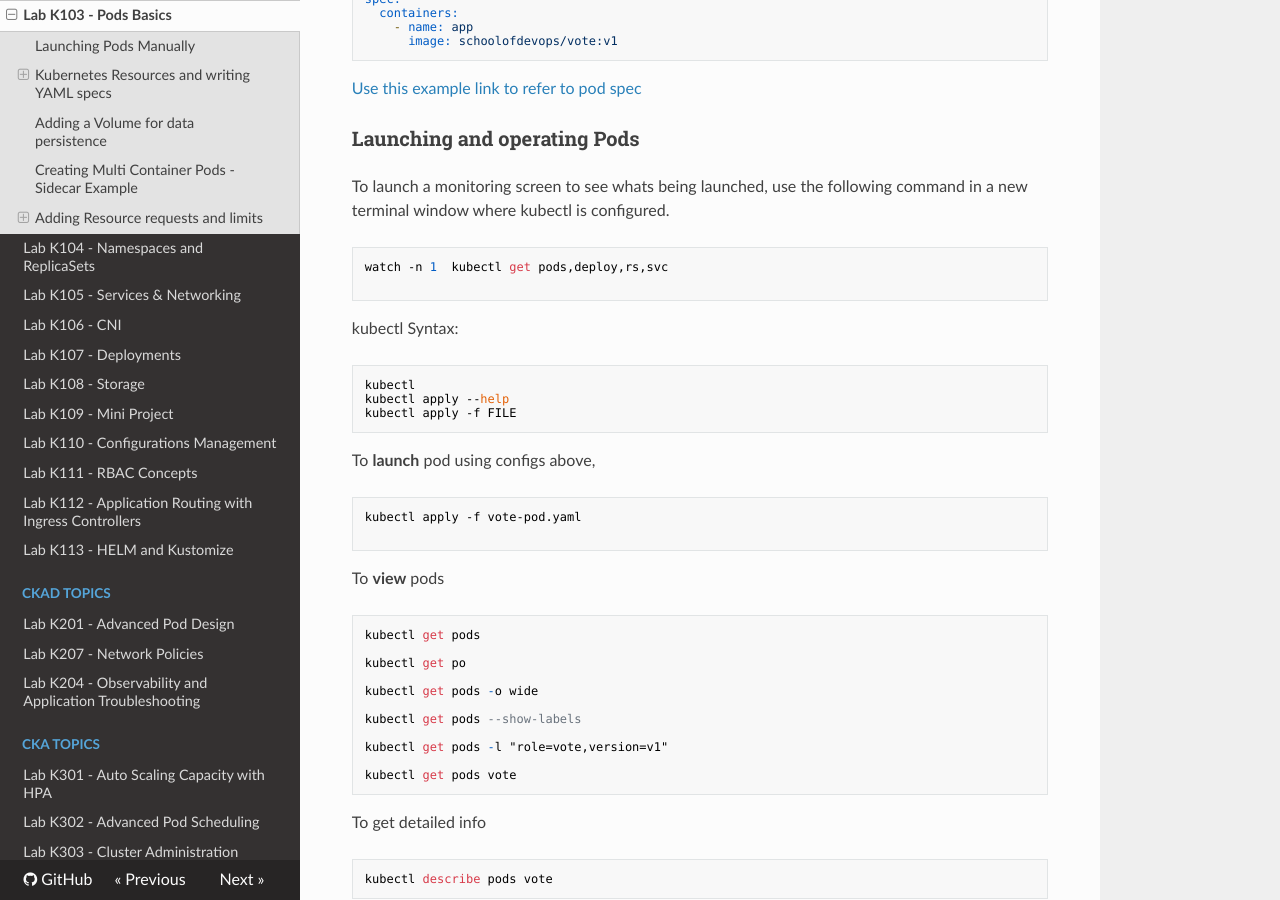
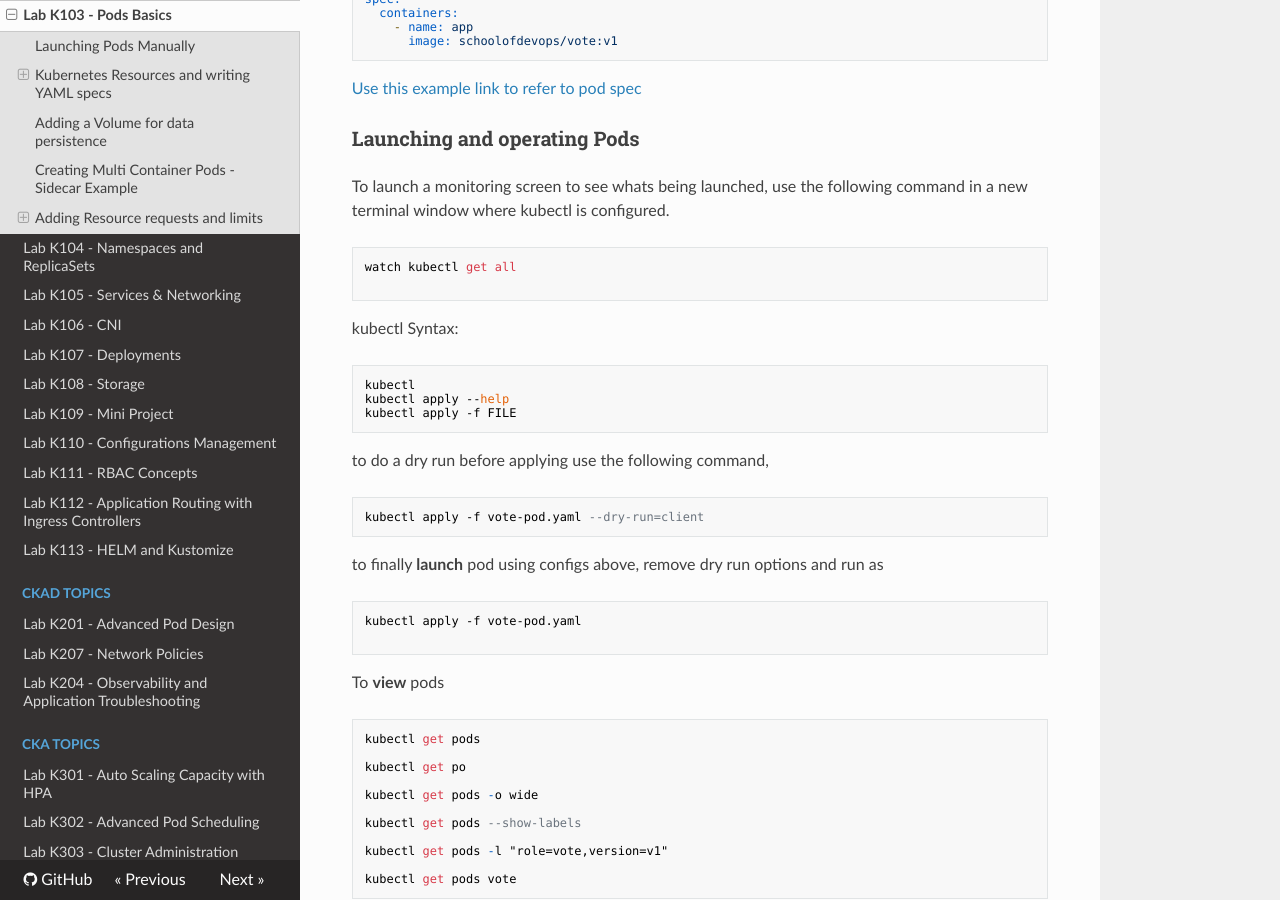
Before and after one commit to schoolofdevops/kubernetes-labguide, an MkDocs documentation site: the page built from chapters/create-and-deploy-kubernetes-pods.md, in a window 1280 px wide and 900 px high, scrolled down 2079 px. Built offline with MkDocs 1.6.1, drawn with Linux system fonts in a browser that asks for light colours; nearby versions of some CDN libraries; old or Windows-style settings are respelled for this version of MkDocs.

Commit message:
added dry run options

````diff
--- a/chapters/create-and-deploy-kubernetes-pods.md
+++ b/chapters/create-and-deploy-kubernetes-pods.md
@@ -104,7 +104,7 @@ To launch a monitoring screen to see whats being launched, use the following com
 
 
 ```
-watch -n 1  kubectl get pods,deploy,rs,svc
+watch kubectl get all
 
 ```
 
@@ -116,7 +116,14 @@ kubectl apply --help
 kubectl apply -f FILE
 ```
 
-To **launch** pod using configs above,
+
+to do a dry run before applying use the following command,
+
+```
+kubectl apply -f vote-pod.yaml --dry-run=client
+```
+
+to finally  **launch** pod using configs above, remove dry run options and run as
 
 ```
 kubectl apply -f vote-pod.yaml
````
Also changed, not shown: chapters/kubernetes-replicasets-howto.md (+1 -2 lines).
